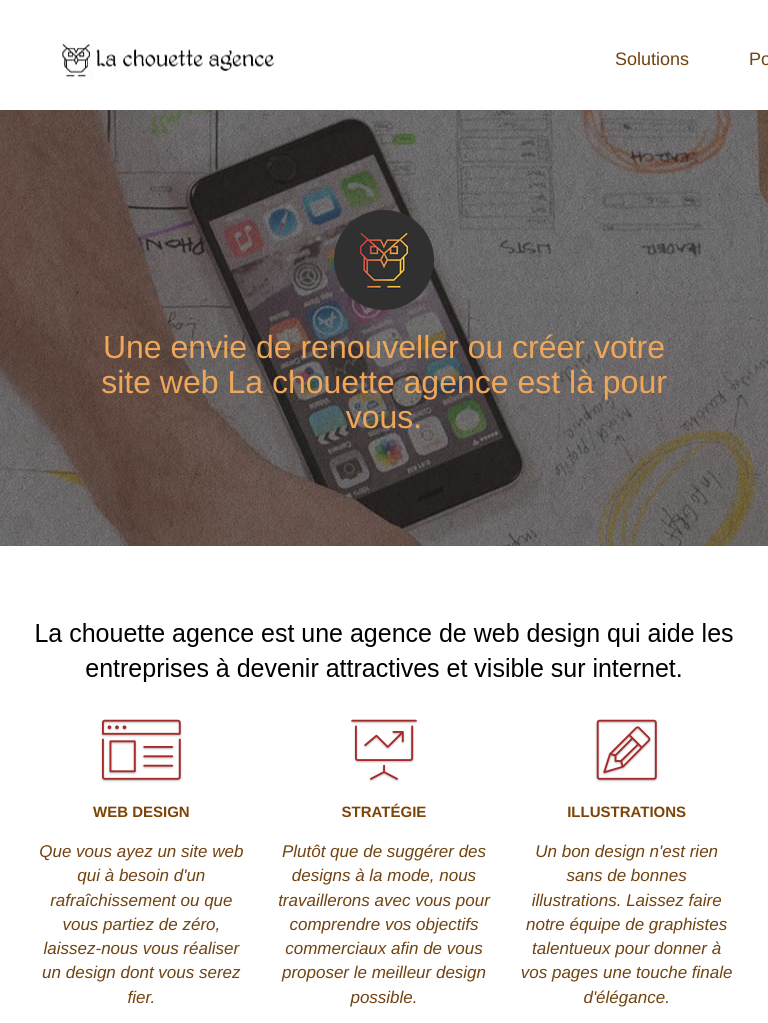
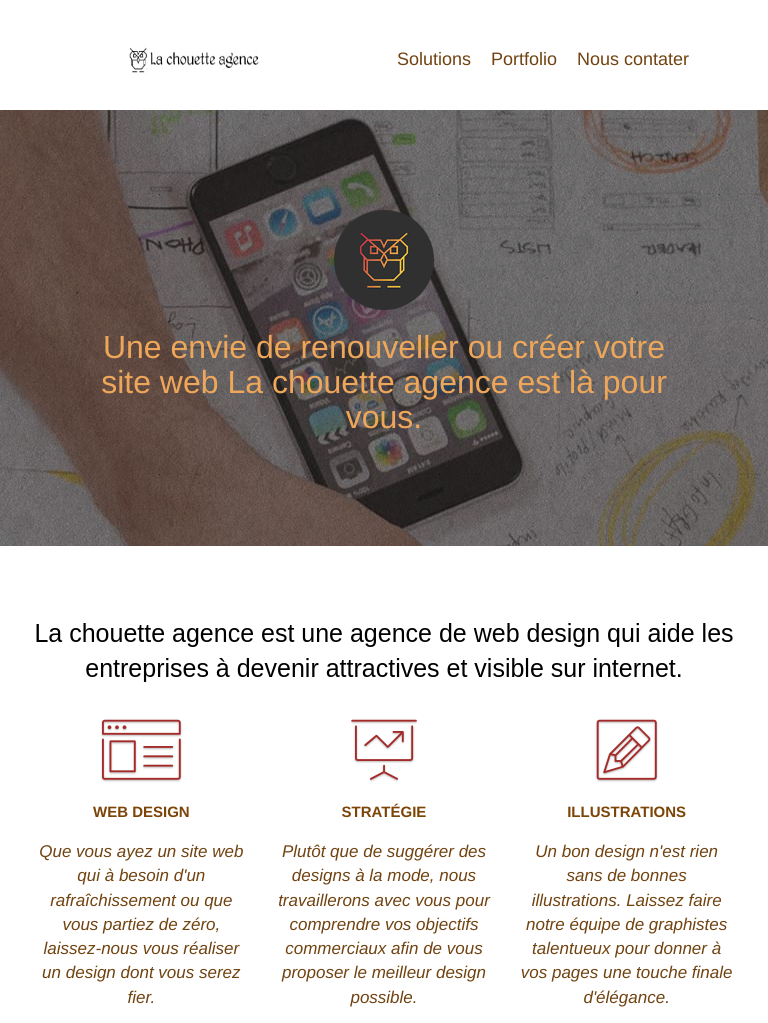
Before and after one commit to Emiliebolo/EmilieBolo_4_06032021, a plain HTML site: page index.html in a window 768 px wide. Shown: the top 1023 px of the page. Drawn offline with nearby package versions, Linux system fonts and the light colour scheme; a web font is replaced by a local one.

Commit message:
ajout breakpoint tablette navbar

```diff
--- a/style.css
+++ b/style.css
@@ -726,8 +726,8 @@ h4 {
 
 
     .logo {
-    width: 214px;
-    height: 40px;
+    width: 130px;
+    height: 30px;
     }
 
     .navbar-toggle {
@@ -739,3 +739,12 @@ h4 {
       color: rgba(255, 255, 255, 1);
     }
   }
+  @media (min-width: 579px) and (max-width: 768px){
+    .main-nav li {
+        margin: 10px;
+        position: relative;
+        top: 10px;
+        left: 40px;
+      }
+
+  }
```
